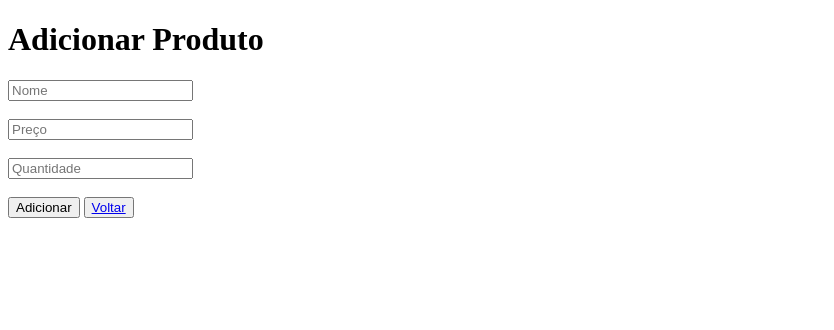
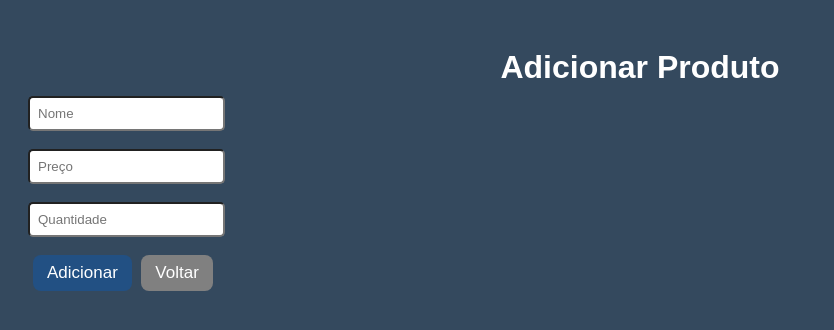
Before and after one commit to KomarovoK/Sistema-de-Estoque, a Flask app: page /adicionar in a window 1280 px wide. Shown: the top 330 px of the page, without its empty margins (0-834 px from the left). Run offline with Flask 3, Linux system fonts and the light colour scheme.

Commit message:
mudanças gerais

```diff
--- a/static/style.css
+++ b/static/style.css
@@ -13,7 +13,7 @@ body {
     display: inline-block;
     margin-left: 5px;
     cursor: pointer;
-    font-size: 16px;
+    font-size: 17px;
     border: none;
 }
 
@@ -51,7 +51,7 @@ body {
 }
 
 .buscar:hover {
-    background-color: darkgray;
+    background-color: rgb(104, 104, 104);
 }
 
 .lista-produtos {
@@ -68,7 +68,7 @@ body {
     display: flex;
     justify-content: center;
     align-items: center;
-    gap: 10px;
+    gap: 5px;
 }
 
 h1 {
--- a/templates/adicionar.html
+++ b/templates/adicionar.html
@@ -3,7 +3,13 @@
 
 <head>
     <meta charset="UTF-8">
+
     <title>Adicionar Produto</title>
+
+
+    <link rel="stylesheet" href="{{ url_for('static', filename='style.css') }}">
+
+
 </head>
 
 <body>
@@ -26,6 +32,7 @@
     <form method="POST">
 
         <input
+            style="padding: 8px; border-radius: 5px;"
             type="text"
             name="nome"
             placeholder="Nome"
@@ -34,6 +41,7 @@
         <br><br>
 
         <input
+            style="padding: 8px; border-radius: 5px;"
             type="number"
             step="0.01"
             name="preco"
@@ -43,6 +51,7 @@
         <br><br>
 
         <input
+            style="padding: 8px; border-radius: 5px;"
             type="number"
             name="quantidade"
             placeholder="Quantidade"
@@ -50,13 +59,13 @@
 
         <br><br>
 
-        <button type="submit">
+        <button type="submit" class="btn adicionar">
             Adicionar
         </button>
 
-        <button type="submit">
-            <a href="/">Voltar</a>
-        </button>
+
+        <a href="/" class="btn voltar">Voltar</a>
+
 
     </form>
 
```
Also changed, not shown: templates/editar.html (+3 -4 lines), templates/index.html (+5 -8 lines).
